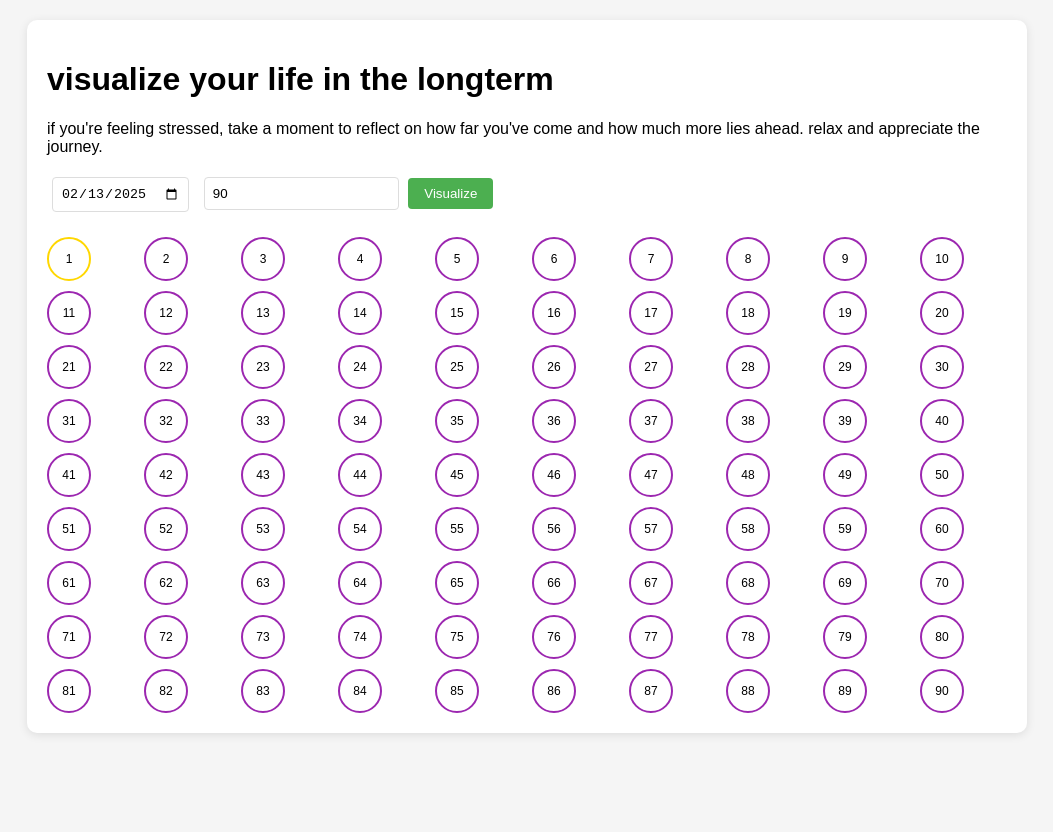
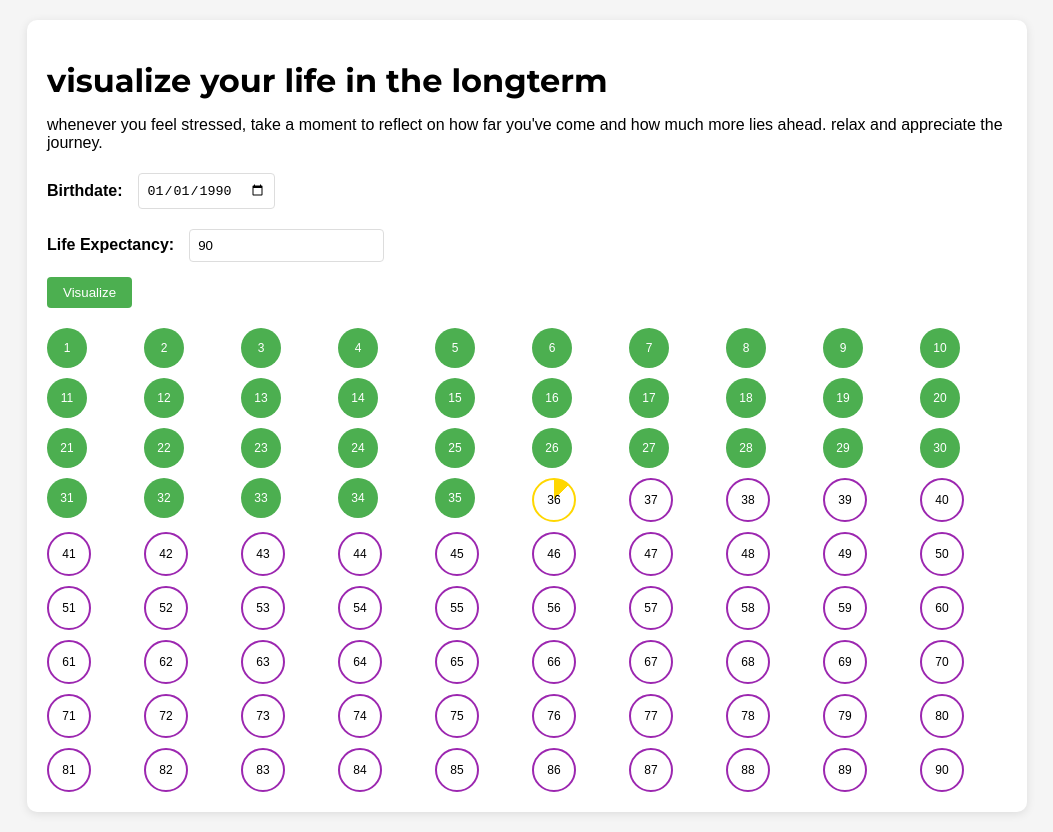
Before and after one commit to sajidkorbu/VisualizeLife, a plain HTML site: page index.html in a window 1280 px wide. Shown: the whole page, without its empty margins (113-1166 px from the left). Before the commit the page ends 800 px from the top, so only its background shows below. Drawn offline with Linux system fonts and the light colour scheme.

Commit message:
Update index.html

```diff
--- a/index.html
+++ b/index.html
@@ -3,7 +3,7 @@
 <head>
     <meta charset="UTF-8">
     <meta name="viewport" content="width=device-width, initial-scale=1.0">
-    <title>a longterm view of life.</title>
+    <title>a long term view of life</title>
     <link href="https://fonts.googleapis.com/css2?family=Montserrat:wght@700&display=swap" rel="stylesheet">
     <style>
         body {
@@ -23,6 +23,19 @@
 
         .controls {
             margin-bottom: 20px;
+            display: flex;
+            flex-direction: column;
+        }
+
+        .control-group {
+            display: flex;
+            align-items: center;
+            margin-bottom: 10px;
+        }
+
+        .control-group label {
+            margin-right: 10px;
+            font-weight: bold;
         }
 
         input {
@@ -39,13 +52,15 @@
             border: none;
             border-radius: 4px;
             cursor: pointer;
+            align-self: flex-start;
         }
 
         .life-grid {
             display: grid;
-            grid-template-columns: repeat(10, minmax(40px, 1fr));
+            grid-template-columns: repeat(10, minmax(40px, 1fr)); /* Responsive grid layout */
             gap: 10px;
             margin-top: 20px;
+            justify-content: center;
         }
 
         .year {
@@ -72,17 +87,28 @@
             border: 2px solid #9C27B0;
             background-color: transparent;
         }
+
+        h1 {
+            font-family: 'Montserrat', sans-serif;
+            font-size: 2em;
+            margin-bottom: 10px;
+        }
     </style>
 </head>
 <body>
     <div class="container">
         <h1>visualize your life in the longterm</h1>
-        <p>if you're feeling stressed, take a moment to reflect on how far you've come and how much more lies ahead. relax and appreciate the journey.</p>
-
+        <p>whenever you feel stressed, take a moment to reflect on how far you've come and how much more lies ahead. relax and appreciate the journey.</p>
 
         <div class="controls">
-            <input type="date" id="birthdate" value="1990-01-01" required>
-            <input type="number" id="lifeExpectancy" value="90" min="1" required>
+            <div class="control-group">
+                <label for="birthdate">Birthdate:</label>
+                <input type="date" id="birthdate" value="1990-01-01" required>
+            </div>
+            <div class="control-group">
+                <label for="lifeExpectancy">Life Expectancy:</label>
+                <input type="number" id="lifeExpectancy" value="90" min="1">
+            </div>
             <button onclick="updateVisualization()">Visualize</button>
         </div>
 
@@ -150,9 +176,8 @@
             }
         }
 
-        // Initialize with current date
+        // Initialize with default values
         window.onload = function() {
-            document.getElementById('birthdate').valueAsDate = new Date();
             updateVisualization();
         }
     </script>
```
